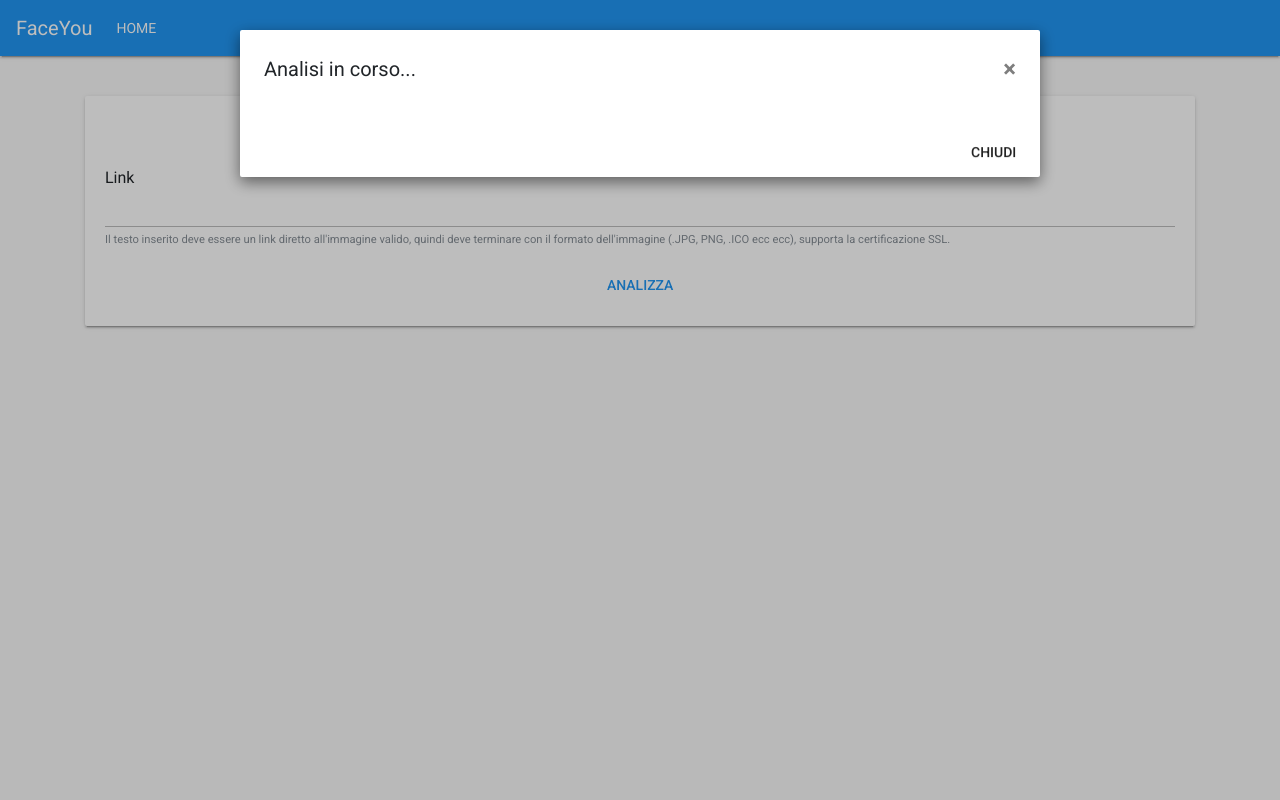
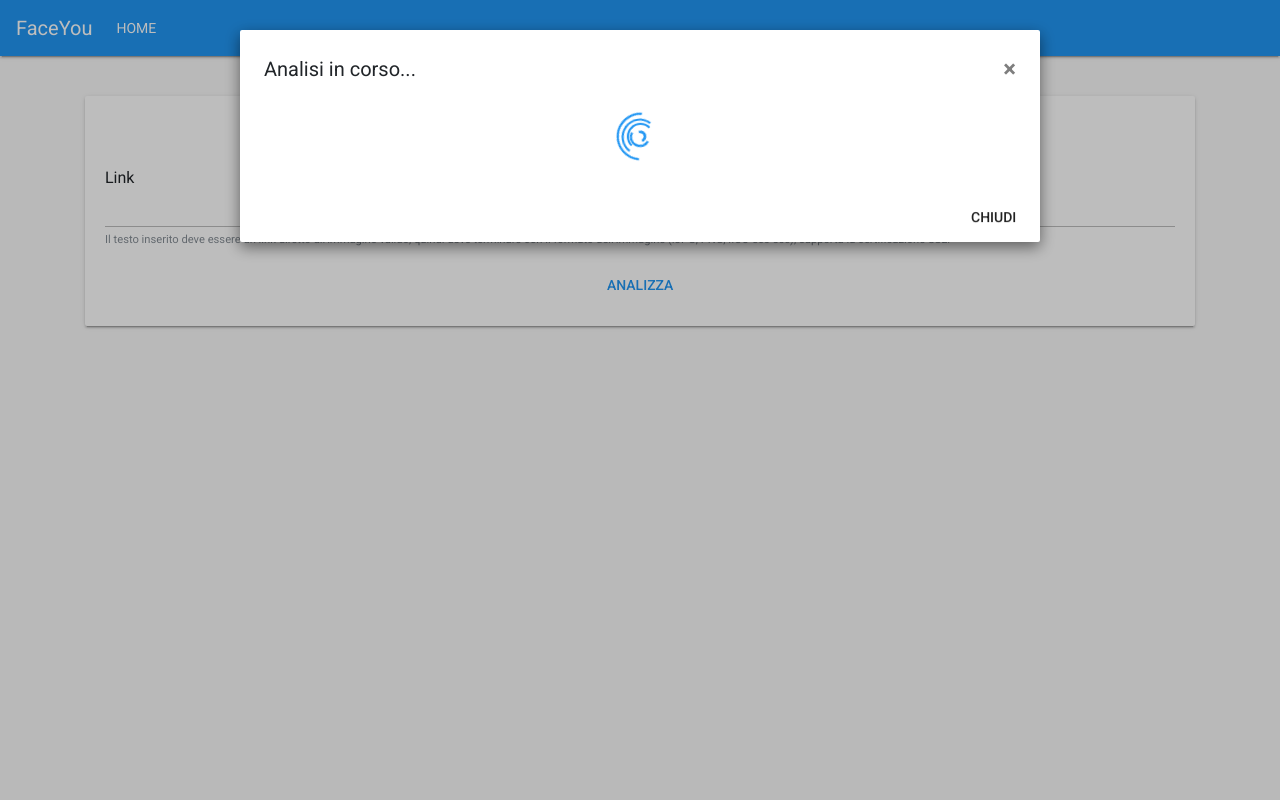
Before and after one commit to PoW3rKj/FaceYou, a PHP site: page / in a window 1280 px wide, after a click on "ANALIZZA". Run offline with PHP 8.4, Linux system fonts and the light colour scheme; some libraries are stand-ins or nearby versions.

Commit message:
Home - Api implemented
Microsoft Azure Face API implemented
Added Spinner to modal
Added fadeOut animation

Removed the previous version of JQuery (min) and implemented the complete one

```diff
--- /dev/null
+++ b/css/oneFace.css
@@ -0,0 +1,69 @@
+.semipolar-spinner, .semipolar-spinner * {
+    box-sizing: border-box;
+}
+
+.semipolar-spinner {
+    height: 65px;
+    width: 65px;
+    position: relative;
+}
+
+.semipolar-spinner .ring {
+    border-radius: 50%;
+    position: absolute;
+    border: calc(65px * 0.05) solid transparent;
+    border-top-color: #2196f3;
+    border-left-color: #2196f3;
+    animation: semipolar-spinner-animation 2s infinite;
+}
+
+.semipolar-spinner .ring:nth-child(1) {
+    height: calc(65px - 65px * 0.2 * 0);
+    width: calc(65px - 65px * 0.2 * 0);
+    top: calc(65px * 0.1 * 0);
+    left: calc(65px * 0.1 * 0);
+    animation-delay: calc(2000ms * 0.1 * 4);
+    z-index: 5;
+}
+
+.semipolar-spinner .ring:nth-child(2) {
+    height: calc(65px - 65px * 0.2 * 1);
+    width: calc(65px - 65px * 0.2 * 1);
+    top: calc(65px * 0.1 * 1);
+    left: calc(65px * 0.1 * 1);
+    animation-delay: calc(2000ms * 0.1 * 3);
+    z-index: 4;
+}
+
+.semipolar-spinner .ring:nth-child(3) {
+    height: calc(65px - 65px * 0.2 * 2);
+    width: calc(65px - 65px * 0.2 * 2);
+    top: calc(65px * 0.1 * 2);
+    left: calc(65px * 0.1 * 2);
+    animation-delay: calc(2000ms * 0.1 * 2);
+    z-index: 3;
+}
+
+.semipolar-spinner .ring:nth-child(4) {
+    height: calc(65px - 65px * 0.2 * 3);
+    width: calc(65px - 65px * 0.2 * 3);
+    top: calc(65px * 0.1 * 3);
+    left: calc(65px * 0.1 * 3);
+    animation-delay: calc(2000ms * 0.1 * 1);
+    z-index: 2;
+}
+
+.semipolar-spinner .ring:nth-child(5) {
+    height: calc(65px - 65px * 0.2 * 4);
+    width: calc(65px - 65px * 0.2 * 4);
+    top: calc(65px * 0.1 * 4);
+    left: calc(65px * 0.1 * 4);
+    animation-delay: calc(2000ms * 0.1 * 0);
+    z-index: 1;
+}
+
+@keyframes semipolar-spinner-animation {
+    50% {
+        transform: rotate(360deg) scale(0.7);
+    }
+}
--- a/index.php
+++ b/index.php
@@ -17,9 +17,10 @@
 
     <!-- Material Design for Bootstrap fonts and icons -->
     <link rel="stylesheet" href="https://fonts.googleapis.com/css?family=Roboto:300,400,500,700|Material+Icons">
-
+    <link rel="stylesheet" href="css/oneFace.css">
     <!-- Material Design for Bootstrap CSS -->
     <link rel="stylesheet" href="https://unpkg.com/bootstrap-material-design@4.0.0-beta.4/dist/css/bootstrap-material-design.min.css" integrity="sha384-R80DC0KVBO4GSTw+wZ5x2zn2pu4POSErBkf8/fSFhPXHxvHJydT0CSgAP2Yo2r4I" crossorigin="anonymous">
+    <script src="http://ajax.googleapis.com/ajax/libs/jquery/1.9.0/jquery.min.js"></script>
 </head>
 <body>
 <nav class="navbar navbar-expand-lg navbar-dark bg-primary">
@@ -48,23 +49,26 @@
                 Il testo inserito deve essere un link diretto all'immagine valido, quindi deve terminare con il formato dell'immagine (.JPG, PNG, .ICO ecc ecc), supporta la certificazione SSL.
             </small>
 
-            <div style="text-align: center; margin-top: 20px;"><button type="button" class="btn btn-primary" data-toggle="modal" data-target="#exampleModal" style="color: #2196f3;">ANALIZZA</button></div>
-
-            <!-- Button trigger modal -->
-
+            <div style="text-align: center; margin-top: 20px;"><button id="oneImageLink" type="button" class="btn btn-primary" data-toggle="modal" data-target="#exampleModal" style="color: #2196f3;">ANALIZZA</button></div>
 
             <!-- Modal -->
             <div class="modal fade" id="exampleModal" tabindex="-1" role="dialog" aria-labelledby="exampleModalLabel" aria-hidden="true">
                 <div class="modal-dialog modal-lg" role="document">
                     <div class="modal-content">
                         <div class="modal-header">
-                            <h5 class="modal-title" id="exampleModalLabel">Analisi in corso...</h5>
+                            <h5 class="modal-title" id="modalTitle">Analisi in corso...</h5>
                             <button type="button" class="close" data-dismiss="modal" aria-label="Close">
                                 <span aria-hidden="true">&times;</span>
                             </button>
                         </div>
                         <div class="modal-body">
-
+                            <div class="semipolar-spinner" id="divSpinner" :style="spinnerStyle" style="margin: auto">
+                                <div class="ring"></div>
+                                <div class="ring"></div>
+                                <div class="ring"></div>
+                                <div class="ring"></div>
+                                <div class="ring"></div>
+                            </div>
                         </div>
                         <div class="modal-footer">
                             <button type="button" class="btn btn-secondary" data-dismiss="modal">Chiudi</button>
@@ -84,12 +88,59 @@
 
 <!-- Optional JavaScript -->
 <!-- jQuery first, then Popper.js, then Bootstrap JS -->
-<script src="https://code.jquery.com/jquery-3.2.1.slim.min.js" integrity="sha384-KJ3o2DKtIkvYIK3UENzmM7KCkRr/rE9/Qpg6aAZGJwFDMVNA/GpGFF93hXpG5KkN" crossorigin="anonymous"></script>
+<!--<script src="node_modules/jquery/src/jquery.js"></script>-->
 <script src="https://unpkg.com/popper.js@1.12.6/dist/umd/popper.js" integrity="sha384-fA23ZRQ3G/J53mElWqVJEGJzU0sTs+SvzG8fXVWP+kJQ1lwFAOkcUOysnlKJC33U" crossorigin="anonymous"></script>
 <script src="https://unpkg.com/bootstrap-material-design@4.0.0-beta.4/dist/js/bootstrap-material-design.js" integrity="sha384-3xciOSDAlaXneEmyOo0ME/2grfpqzhhTcM4cE32Ce9+8DW/04AGoTACzQpphYGYe" crossorigin="anonymous"></script>
 <script>$(document).ready(function() { $('body').bootstrapMaterialDesign(); });</script>
 <script type="text/javascript">
-    $('#myModal').modal('toggle')
+    var button = document.getElementById("oneImageLink");
+    var textfieldImage = document.getElementById("inputImageLink");
+    var divSpinner = document.getElementById("divSpinner");
+    button.addEventListener("click",function(e){
+        var sourceImageUrl = textfieldImage.value;
+
+
+        //subscription key
+        var subscriptionKey = "5dd2b7052f474b22b421bd9460d2eed3";
+        var uriBase = "https://westcentralus.api.cognitive.microsoft.com/face/v1.0/detect";
+        console.log(sourceImageUrl);
+        // Request parameters.
+        var params = {
+            "returnFaceId": "true",
+            "returnFaceLandmarks": "false",
+            "returnFaceAttributes": "age,gender,headPose,smile,facialHair,glasses,emotion,hair,makeup,occlusion,accessories,blur,exposure,noise",
+        };
+
+        $.ajax({
+            url: uriBase + "?" + $.param(params),
+
+            // Request headers.
+            beforeSend: function(xhrObj){
+                xhrObj.setRequestHeader("Content-Type","application/json");
+                xhrObj.setRequestHeader("Ocp-Apim-Subscription-Key", subscriptionKey);
+            },
+
+            type: "POST",
+
+            // Request body.
+            data: '{"url": ' + '"' + sourceImageUrl + '"}',
+        })
+            .done(function(data) {
+                // Show formatted JSON on webpage.
+                console.log(JSON.stringify(data, null, 2));
+                jQuery("#divSpinner").fadeOut(500);
+                //divSpinner.style["display"] = "none";
+                document.getElementById("modalTitle").textContent = "Scansione riuscita";
+            })
+            .fail(function(jqXHR, textStatus, errorThrown) {
+                // Display error message.
+                var errorString = (errorThrown === "") ? "Error. " : errorThrown + " (" + jqXHR.status + "): ";
+                errorString += (jqXHR.responseText === "") ? "" : (jQuery.parseJSON(jqXHR.responseText).message) ?
+                        jQuery.parseJSON(jqXHR.responseText).message : jQuery.parseJSON(jqXHR.responseText).error.message;
+                alert(errorString);
+            });
+
+    },false);
 </script>
 </body>
 </html>
```
Also changed, not shown: package-lock.json.
